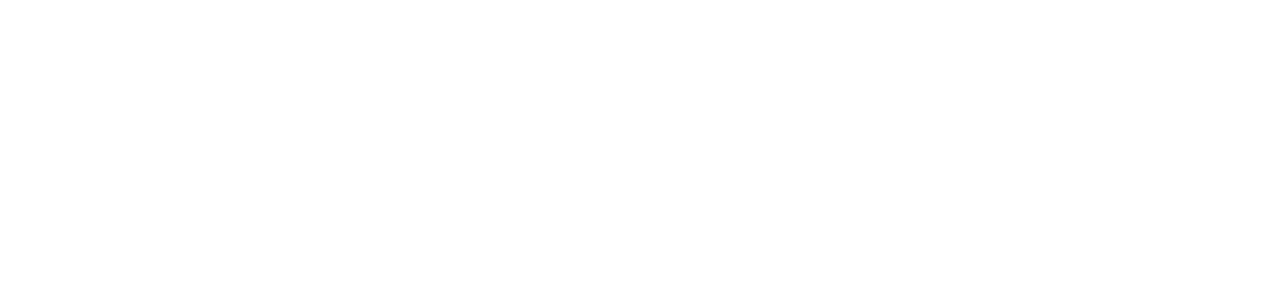
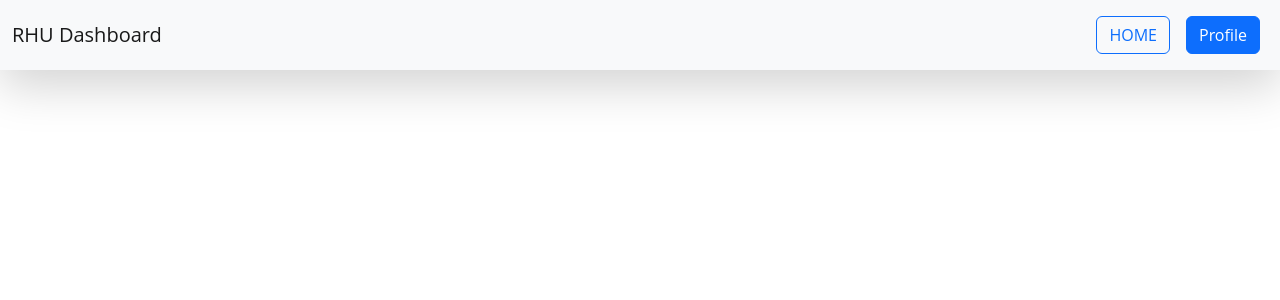
Before and after one commit to KingNelx/PHO-HCS-Front-end, a React (Create React App) app: page /rhuHome in a window 1280 px wide. Shown: the top 300 px of the page. Built offline with nearby package versions, Linux system fonts and the light colour scheme.

Commit message:
added rhu navbar

```diff
--- a/src/RHU/RHUHome.jsx
+++ b/src/RHU/RHUHome.jsx
@@ -1,7 +1,16 @@
+import RHUDashB from "./RHUDashB";
+import RHUTopnav from "./RHUTopnav";
+
 const RHUHome = () => {
     return (
         <div>
+            <nav>
+                <RHUTopnav />
+            </nav>
 
+            <section>
+                <RHUDashB />
+            </section>
         </div>
      );
 }
--- a/src/RHU/RHULogform.jsx
+++ b/src/RHU/RHULogform.jsx
@@ -24,7 +24,7 @@
                             <input type="checkbox" class="form-check-input" id="exampleCheck1" />
                             <label class="form-check-label" for="exampleCheck1">Check me out</label>
                         </div>
-                        <Link class="btn btn-primary mx-2">Log in</Link>
+                        <Link to="/rhuHome" class="btn btn-primary mx-2">Log in</Link>
                         <Link to="/" class="btn btn-outline-success">Go Back</Link>
                         <Link to="/rhuRegform" className="mx-2">No Account? Sign up now!</Link>
                     </div>
--- a/src/RHU/RHUTopnav.jsx
+++ b/src/RHU/RHUTopnav.jsx
@@ -1,9 +1,55 @@
+import { Link } from "react-router-dom"
+
 const RHUTopnav = () => {
     return (
         <div>
+            <nav class="navbar bg-light shadow-lg">
+                <div class="container-fluid">
+                    <a class="navbar-brand">RHU Dashboard</a>
+                    <Link to="/" className="btn btn-outline-primary ms-auto my-2 mx-2">HOME</Link>
 
+                    <button type="button" class="btn btn-primary mx-2" data-bs-toggle="modal" data-bs-target="#staticBackdrop">
+                        Profile
+                    </button>
+
+                    <div class="modal fade" id="staticBackdrop" data-bs-backdrop="static" data-bs-keyboard="false" tabindex="-1" aria-labelledby="staticBackdropLabel" aria-hidden="true">
+                        <div class="modal-dialog">
+                            <div class="modal-content">
+                                <div class="modal-header">
+                                    <h1 class="modal-title fs-5" id="staticBackdropLabel">RHU PROFILE</h1>
+                                    <button type="button" class="btn-close" data-bs-dismiss="modal" aria-label="Close"></button>
+                                </div>
+                                <div class="modal-body text-center">
+                                    <img src="https://images.unsplash.com/photo-1559839734-2b71ea197ec2?ixlib=rb-4.0.3&ixid=MnwxMjA3fDB8MHxzZWFyY2h8Nnx8ZG9jdG9yc3xlbnwwfHwwfHw%3D&auto=format&fit=crop&w=500&q=60" alt=""
+                                        style={{ width: "40vh", height: "200px" }} />
+                                    <table class="table table-striped text-center">
+                                        <thead>
+                                            {/* <tr>
+                                                <th scope="col">Name</th>
+                                                <th scope="col">Email</th>
+                                                <th scope="col">Username</th>
+                                            </tr> */}
+                                        </thead>
+                                        <tbody>
+                                            <tr>
+                                                {/* <th scope="row">Admin</th>
+                                                <th>Admin@gmail.com</th>
+                                                <th>AdminPHO</th> */}
+                                            </tr>
+
+                                        </tbody>
+                                    </table>
+                                </div>
+                                <div class="modal-footer">
+                                    <button type="button" class="btn btn-danger" data-bs-dismiss="modal">Close</button>
+                                </div>
+                            </div>
+                        </div>
+                    </div>
+                </div>
+            </nav>
         </div>
-     );
+    );
 }
 
 export default RHUTopnav;
```
